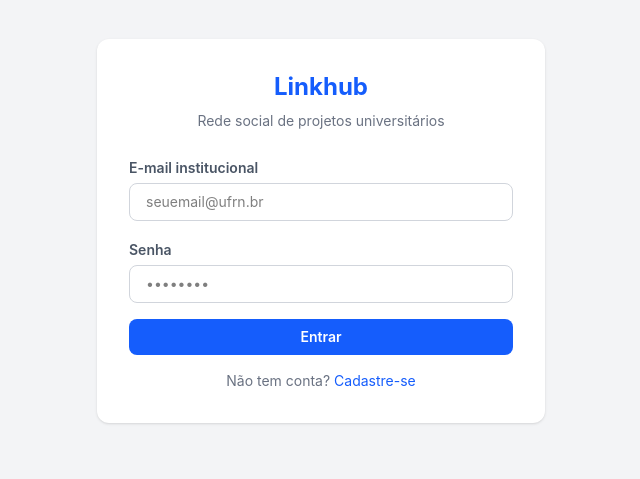
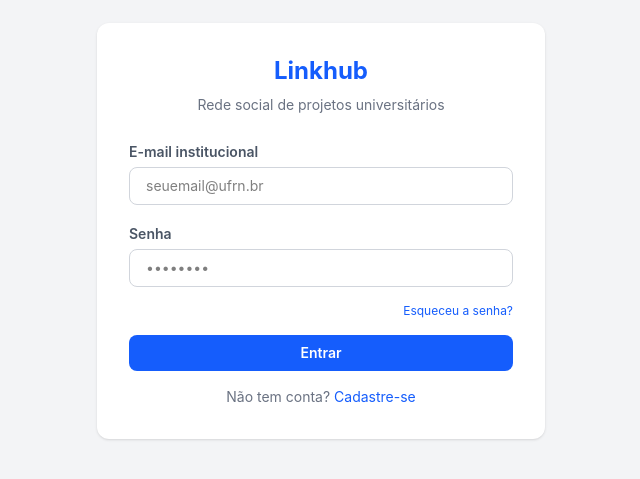
Before and after one commit to linkhub-org/linkhub-frontend, a React (Vite) app: page /login in a window 1280 px wide. Shown: the part 169-648 px from the top of the page, without its empty margins (319-959 px from the left). Built offline with nearby package versions, Linux system fonts and the light colour scheme; no server answers.

Commit message:
feat: add reset password and forgot password routes and update login page for reset success message

```diff
--- a/src/pages/Login.jsx
+++ b/src/pages/Login.jsx
@@ -1,6 +1,7 @@
 import { useState } from 'react'
 import { Link, useNavigate } from 'react-router-dom'
 import { useAuth } from '../context/AuthContext'
+import { useSearchParams } from 'react-router-dom'
 
 export default function Login() {
   const { login } = useAuth()
@@ -8,6 +9,8 @@ export default function Login() {
   const [form, setForm] = useState({ email: '', password: '' })
   const [error, setError] = useState('')
   const [loading, setLoading] = useState(false)
+  const [searchParams] = useSearchParams()
+  const resetSuccess = searchParams.get('reset') === 'success'
 
   function handleChange(e) {
     setForm({ ...form, [e.target.name]: e.target.value })
@@ -39,6 +42,12 @@ export default function Login() {
         <p className="text-gray-500 text-sm text-center mb-6">
           Rede social de projetos universitários
         </p>
+
+        {resetSuccess && (
+          <div className="bg-green-50 border border-green-200 text-green-700 text-sm rounded-lg px-4 py-3 mb-4">
+            Senha redefinida com sucesso! Faça login com a nova senha.
+          </div>
+        )}
 
         <form onSubmit={handleSubmit} className="flex flex-col gap-4">
           <div>
@@ -81,6 +90,15 @@ export default function Login() {
             </div>
           )}
 
+          <div className="flex justify-end">
+            <Link
+              to="/forgot-password"
+              className="text-xs text-blue-600 hover:underline"
+            >
+              Esqueceu a senha?
+            </Link>
+          </div>
+
           <button
             type="submit"
             disabled={loading}
--- a/src/routes/index.jsx
+++ b/src/routes/index.jsx
@@ -16,6 +16,8 @@ import EditProject from '../pages/EditProject'
 import Followers from '../pages/Followers'
 import VerifyEmail from '../pages/VerifyEmail'
 import ResendVerification from '../pages/ResendVerification'
+import ForgotPassword from '../pages/ForgotPassword'
+import ResetPassword from '../pages/ResetPassword'
 
 // Rota protegida — redireciona para login se não autenticado
 function PrivateRoute({ children }) {
@@ -56,6 +58,8 @@ export default function AppRoutes() {
         <Route path="/register" element={<PublicRoute><Register /></PublicRoute>} />
         <Route path="/verify-email/:uid/:token" element={<PublicRoute><VerifyEmail /></PublicRoute>} />
         <Route path="/resend-verification" element={<PublicRoute><ResendVerification /></PublicRoute>} />
+        <Route path="/forgot-password" element={<PublicRoute><ForgotPassword /></PublicRoute>} />
+        <Route path="/reset-password/:uid/:token" element={<PublicRoute><ResetPassword /></PublicRoute>} />
 
         {/* Rotas protegidas */}
         <Route path="/feed" element={<PrivateRoute><Feed /></PrivateRoute>} />
```
